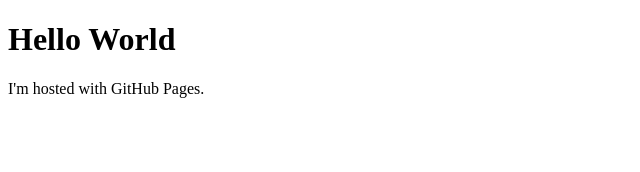
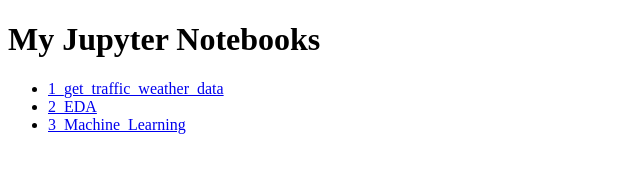
Before and after one commit to RatushAnton/RatushAnton.github.io, a plain HTML site: page index.html in a window 1280 px wide. Shown: the whole page, without its empty margins (0-640 px from the left). Drawn offline with Linux system fonts and the light colour scheme.

Commit message:
Initial Commit

```diff
--- a/index.html
+++ b/index.html
@@ -1,7 +1,14 @@
 <!DOCTYPE html>
 <html>
+<head>
+  <title>Anton Ratush & Yaki Dror Notebooks</title>
+</head>
 <body>
-<h1>Hello World</h1>
-<p>I'm hosted with GitHub Pages.</p>
+  <h1>My Jupyter Notebooks</h1>
+  <ul>
+    <li><a href="1_get_traffic_weather_data.ipynb">1_get_traffic_weather_data</a></li>
+    <li><a href="2_EDA.ipynb">2_EDA</a></li>
+    <li><a href="3_Machine_Learning.ipynb">3_Machine_Learning</a></li>
+  </ul>
 </body>
 </html>
```
